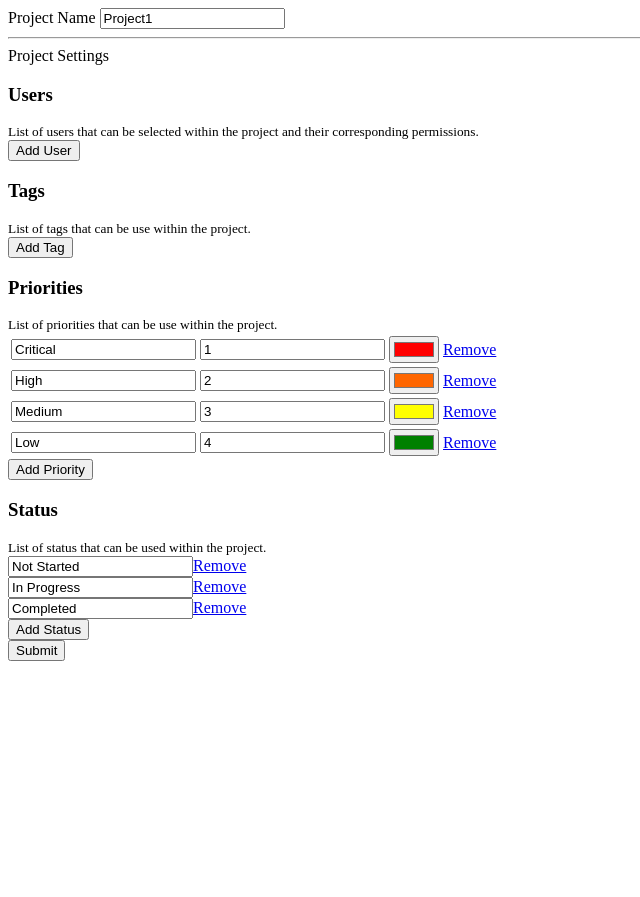
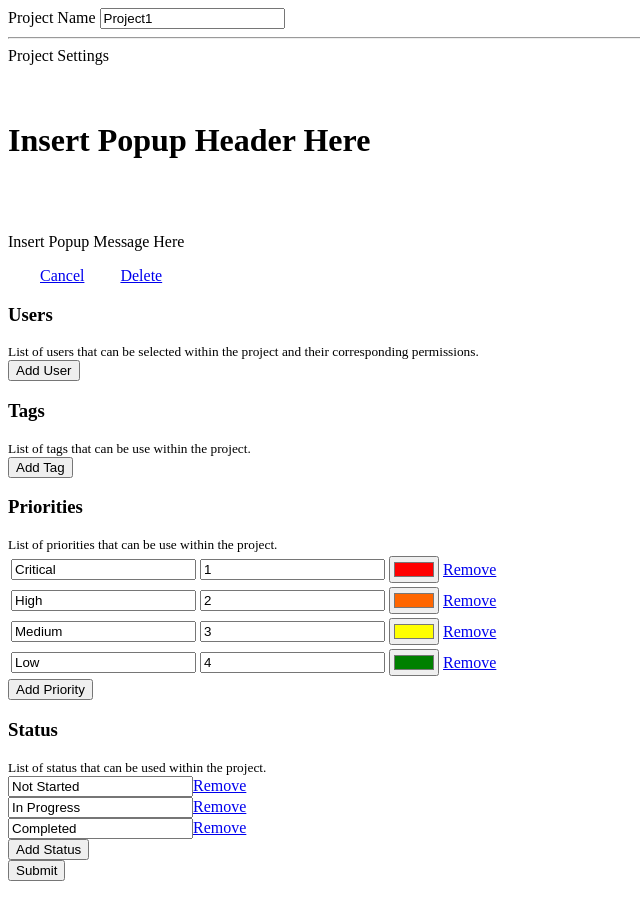
Before and after one commit to LouKnowsAlready/BugTracker, a PHP site: page /views/Project/new.php in a window 1280 px wide. Shown: the whole page, without its empty margins (0-640 px from the left). Before the commit the page ends 661 px from the top, so only its background shows below. Run offline with PHP 8.4, Linux system fonts and the light colour scheme.

Commit message:
fixed minor delete popup warning in new form

```diff
--- a/app/views/Project/new.php
+++ b/app/views/Project/new.php
@@ -5,6 +5,20 @@
 		<hr>
 		<label> Project Settings </label>
 		<div id='project-settings-panel'>
+
+			<!-- DELETE popup message  -->
+			<div data-role="popup" id="popupDialog" data-overlay-theme="b" data-theme="b" data-dismissible="false" style="max-width:400px;">
+		        <div data-role="header" data-theme="a">
+				    <h1 id="pop-up-header">Insert Popup Header Here</h1>
+				</div>
+			    <div role="main" class="ui-content">
+			        <p id="pop-up-msg" class="ui-title"> Insert Popup Message Here</p>
+			        <a href="#" class="ui-btn ui-corner-all ui-shadow ui-btn-inline ui-btn-b" data-rel="back">Cancel</a>
+			        <a id="del-pop-up" data-hint="0" data-el="#" data-id="#" href="#" class="ui-btn ui-corner-all ui-shadow ui-btn-inline ui-btn-b" rel="external">Delete</a>
+		        </div>
+			</div>
+			<!-- end -->
+
 			<div id="user-panel" data-role="collapsible" data-collapsed="false">
 				<h3> Users </h3>
 				<small>List of users that can be selected within the project and their corresponding permissions.</small>
@@ -34,6 +48,8 @@
 							array_push($priorities,$critical,$high,$medium,$low);
 
 							foreach ($priorities as $priority) {
+								$id = uniqid();
+
 								echo '
 								<tr>
 									<td>
@@ -46,7 +62,7 @@
 										<input class="priority-color" type="color" name="priorities[priority_color][new][]" value="' . $priority['pcolor'] . '" />
 									</td>
 									<td>
-										<a id="delete" class="remove ui-btn ui-shadow ui-corner-all ui-icon-delete ui-btn-icon-notext" href="#">Remove</a>
+										<a id="'. $id .'" class="remove ui-btn ui-shadow ui-corner-all ui-icon-delete ui-btn-icon-notext" data-item="priority" data-rel="popup" data-position-to="window" data-transition="pop"  href="#popupDialog">Remove</a>
 									</td>
 								</tr> ';
 							}
@@ -59,14 +75,14 @@
 				<h3>Status</h3>
 				<small>List of status that can be used within the project.</small>
 				<div id="status_list">
-					<div>
-						<input type='text' name='status[new][]' value="Not Started" /><a id='delete' class='remove  ui-btn ui-shadow ui-corner-all ui-icon-delete ui-btn-icon-notext' href='#'>Remove</a>
+					<div class="stat-div">
+						<input type='text' name='status[new][]' value="Not Started" /><a id="<?php echo uniqid(); ?>" class='remove  ui-btn ui-shadow ui-corner-all ui-icon-delete ui-btn-icon-notext' data-item='status' data-rel='popup' data-position-to='window' data-transition='pop' href='#popupDialog'>Remove</a>
 					</div>
-					<div>
-						<input type='text' name='status[new][]' value="In Progress" /><a id='delete' class='remove  ui-btn ui-shadow ui-corner-all ui-icon-delete ui-btn-icon-notext' href='#'>Remove</a>
+					<div class="stat-div">
+						<input type='text' name='status[new][]' value="In Progress" /><a id="<?php echo uniqid(); ?>" class='remove  ui-btn ui-shadow ui-corner-all ui-icon-delete ui-btn-icon-notext' data-item='status' data-rel='popup' data-position-to='window' data-transition='pop' href='#popupDialog'>Remove</a>
 					</div>
-					<div>
-						<input type='text' name='status[new][]' value="Completed" /><a id='delete' class='remove  ui-btn ui-shadow ui-corner-all ui-icon-delete ui-btn-icon-notext' href='#'>Remove</a>
+					<div class="stat-div">
+						<input type='text' name='status[new][]' value="Completed" /><a id="<?php echo uniqid(); ?>" class='remove  ui-btn ui-shadow ui-corner-all ui-icon-delete ui-btn-icon-notext' data-item='status' data-rel='popup' data-position-to='window' data-transition='pop' href='#popupDialog'>Remove</a>
 					</div>
 				</div>
 				<input type="button" id="add_status" data-inline="true" value="Add Status">
```
